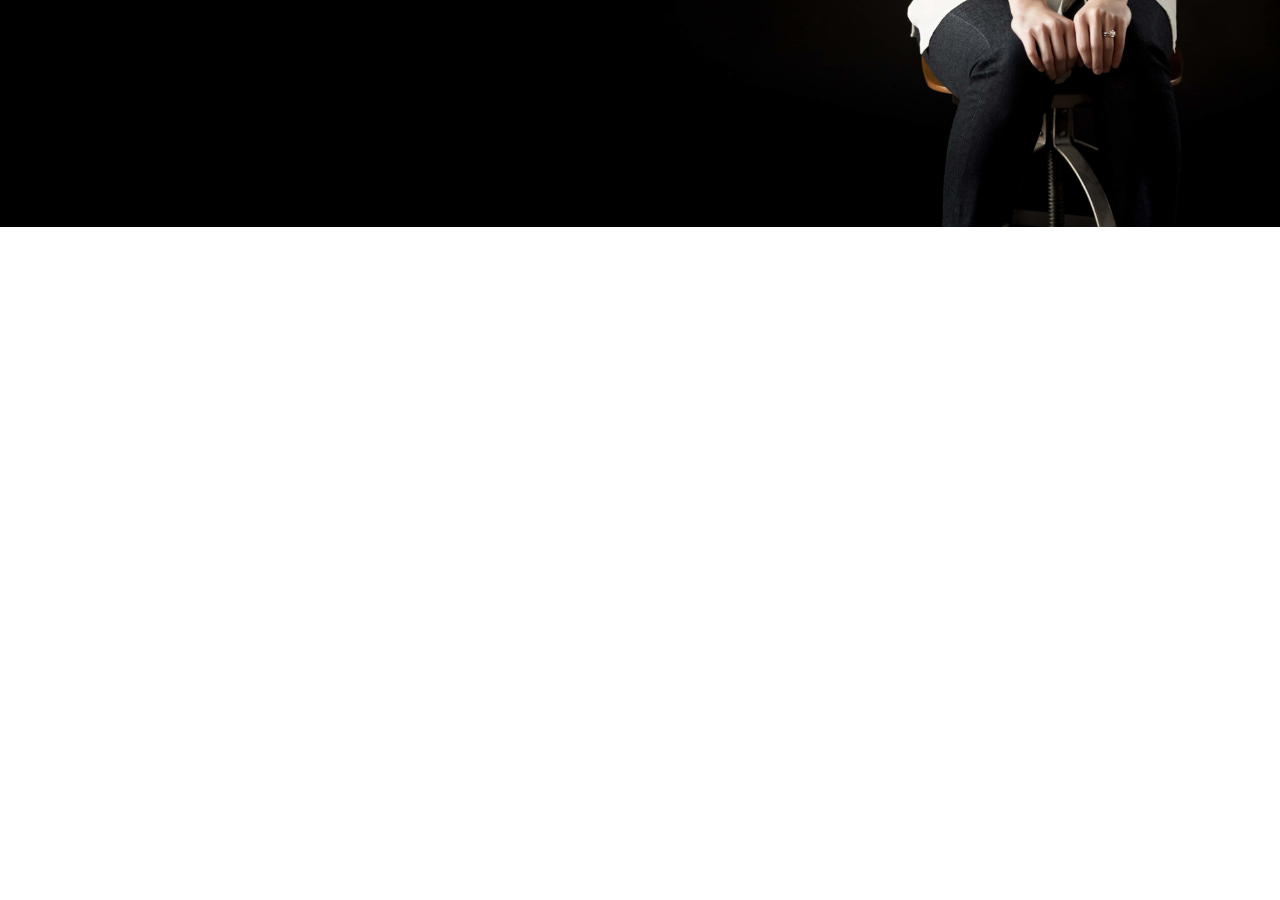
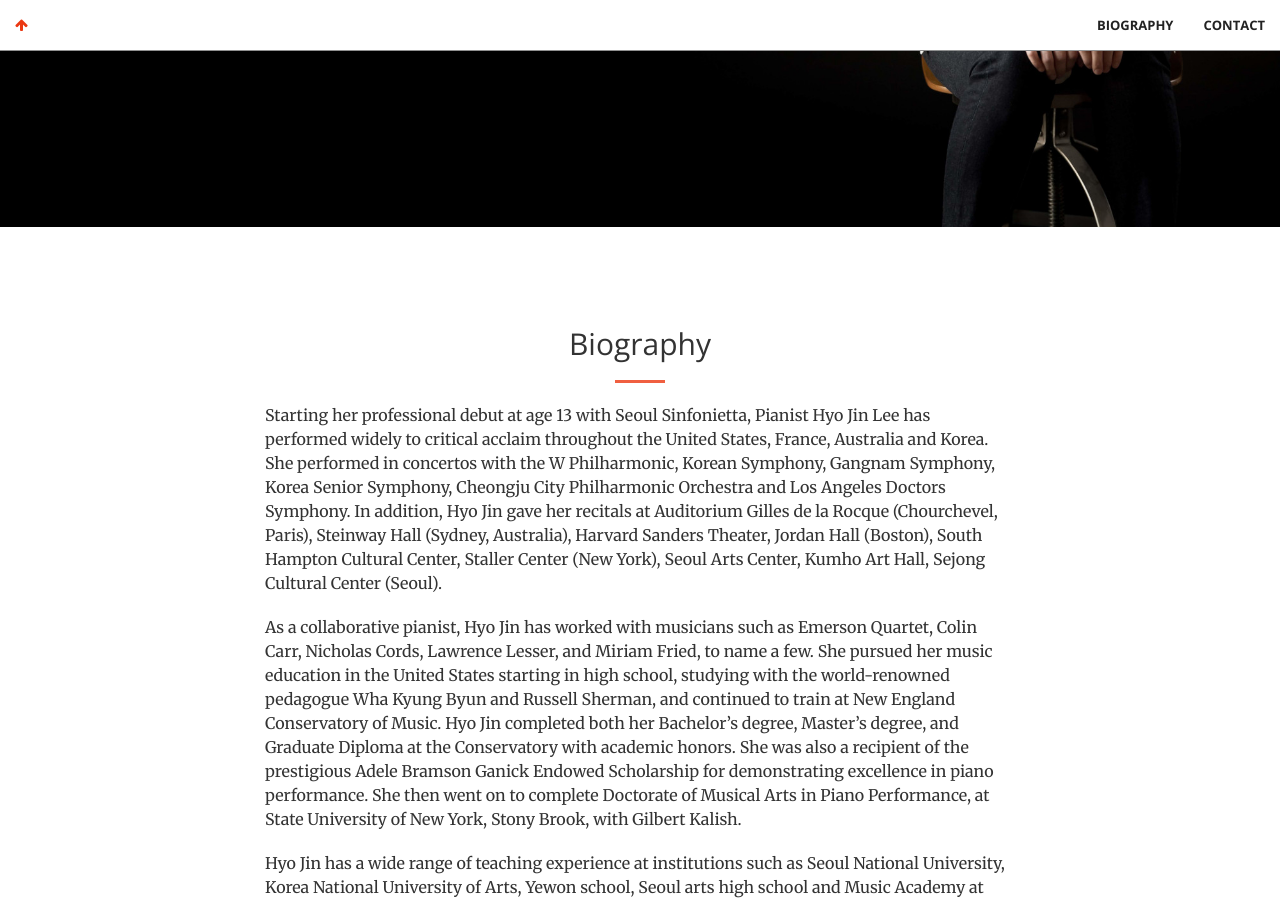
Before and after one commit to syoh/hjlee, a Jekyll site: the page built from index.html, in a window 1280 px wide and 900 px high, scrolled down 673 px. Built offline with Jekyll 4.4.1, drawn with Linux system fonts in a browser that asks for light colours; before the commit the page ends 900 px from its top, so only the background shows below that; some of the changed text lies outside the part shown.

Commit message:
clean up

```diff
--- /dev/null
+++ b/_includes/biography.html
@@ -0,0 +1,22 @@
+<section id="biography">
+    <div class="container">
+        <div class="row">
+            <div class="col-lg-8 col-lg-offset-2 text-left">
+                <h2 class="section-heading text-center">Biography</h2>
+                <hr class="primary">
+                <p>
+                    Starting her professional debut at age 13 with Seoul Sinfonietta, Pianist Hyo Jin Lee has performed widely to critical acclaim throughout the United States, France, Australia and Korea. She performed in concertos with the W Philharmonic, Korean Symphony, Gangnam Symphony, Korea Senior Symphony, Cheongju City Philharmonic Orchestra and Los Angeles Doctors Symphony. In addition, Hyo Jin gave her recitals at Auditorium Gilles de la Rocque (Chourchevel, Paris), Steinway Hall (Sydney, Australia), Harvard Sanders Theater, Jordan Hall (Boston), South Hampton Cultural Center, Staller Center (New York), Seoul Arts Center, Kumho Art Hall, Sejong Cultural Center (Seoul).
+                </p>
+                <p>
+                    As a collaborative pianist, Hyo Jin has worked with musicians such as Emerson Quartet, Colin Carr, Nicholas Cords, Lawrence Lesser, and Miriam Fried, to name a few. She pursued her music education in the United States starting in high school, studying with the world-renowned pedagogue Wha Kyung Byun and Russell Sherman, and continued to train at New England Conservatory of Music. Hyo Jin completed both her Bachelor’s degree, Master’s degree, and Graduate Diploma at the Conservatory with academic honors. She was also a recipient of the prestigious Adele Bramson Ganick Endowed Scholarship for demonstrating excellence in piano performance. She then went on to complete Doctorate of Musical Arts in Piano Performance, at State University of New York, Stony Brook, with Gilbert Kalish.
+                </p>
+                <p>
+                    Hyo Jin has a wide range of teaching experience at institutions such as Seoul National University, Korea National University of Arts, Yewon school, Seoul arts high school and Music Academy at Seoul Arts Center.
+                </p>
+            </div>
+            <div class="col-lg-8 col-lg-offset-2 text-center">
+                <a href="/files/CV-HyoJinLee.pdf" class="btn btn-primary btn-xl page-scroll">Curriculum Vitae</a>
+            </div>
+        </div>
+    </div>
+</section>
--- a/_includes/contact.html
+++ b/_includes/contact.html
@@ -2,30 +2,23 @@
     <div class="container">
         <div class="row">
             <div class="col-lg-8 col-lg-offset-2 text-center">
-                <h2 class="section-heading">Let's Get In Touch!</h2>
+                <h2 class="section-heading">Contact</h2>
                 <hr class="primary">
-                <p>Ready to start your next project with us? That's great! Give us a call or send us an email and we will get back to you as soon as possible!</p>
             </div>
             {% comment %}
             {% endcomment %}
-        <div class="col-lg-2 col-lg-offset-2 text-center">
+            <div class="col-lg-2 col-lg-offset-3 text-center">
                 <a href="https://twitter.com/{{ site.twitter_username }}">
-                <i class="fa fa-twitter fa-3x wow bounceIn" data-wow-delay=".1s"></i>
-                <p>{{ site.twitter_username }}</p>
+                    <i class="fa fa-university fa-3x wow bounceIn" data-wow-delay=".1s"></i>
+                    <p>Music Department, Westmont College</p>
                 </a>
             </div>
-        <div class="col-lg-2 col-lg-offset-1 text-center">
+            <div class="col-lg-2 col-lg-offset-2 text-center">
                 <a href="mailto:{{ site.email }}">
                     <i class="fa fa-envelope-o fa-3x wow bounceIn" data-wow-delay=".1s"></i>
                     <p>{{ site.email }}</p>
                 </a>
             </div>
-        <div class="col-lg-2 col-lg-offset-1 text-center">
-            <a href="https://github.com/{{ site.github_username }}">
-            <i class="fa fa-github fa-3x wow bounceIn" data-wow-delay=".1s"></i>
-                <p>{{ site.github_username }}</p>
-            </a>
         </div>
-
     </div>
 </section>
--- a/_includes/header.html
+++ b/_includes/header.html
@@ -5,8 +5,6 @@
             <!--
             <p>Start Bootstrap can help you build better websites using the Bootstrap CSS framework! Just download your template and start going, no strings attached!</p>
             -->
-            <hr>
-            <a href="/files/CV-HyoJinLee.pdf" class="btn btn-primary btn-xl page-scroll">Curriculum Vitae</a>
         </div>
     </div>
 </header>
--- a/_includes/nav.html
+++ b/_includes/nav.html
@@ -8,20 +8,14 @@
                 <span class="icon-bar"></span>
                 <span class="icon-bar"></span>
             </button>
-            <a class="navbar-brand page-scroll" href="#page-top">Start Bootstrap</a>
+            <a class="navbar-brand page-scroll" href="#page-top"><i class="fa fa-arrow-up fa-1x"></i></a>
         </div>
 
         <!-- Collect the nav links, forms, and other content for toggling -->
         <div class="collapse navbar-collapse" id="bs-example-navbar-collapse-1">
             <ul class="nav navbar-nav navbar-right">
                 <li>
-                    <a class="page-scroll" href="#about">About</a>
-                </li>
-                <li>
-                    <a class="page-scroll" href="#services">Services</a>
-                </li>
-                <li>
-                    <a class="page-scroll" href="#portfolio">Portfolio</a>
+                    <a class="page-scroll" href="#biography">Biography</a>
                 </li>
                 <li>
                     <a class="page-scroll" href="#contact">Contact</a>
--- a/_layouts/front.html
+++ b/_layouts/front.html
@@ -4,16 +4,11 @@
 {% include head.html %}
 
 <body id="page-top">
+  {% include nav.html %}
   {% include header.html %}
+  {% include biography.html %}
+  {% include contact.html %}
   {% include scripts.html %}
-  {% comment %}
-  {% include call-to-action.html %}
-  {% include nav.html %}
-  {% include services.html %}
-  {% include portfolio.html %}
-  {% include aside.html %}
-  {% include contact.html %}
-  {% endcomment %}
 </body>
 
 </html>
```
Also changed, not shown: _includes/aside.html (deleted, +0 -8 lines), _includes/call-to-action.html (deleted, +0 -12 lines), _includes/portfolio.html (deleted, +0 -96 lines), _includes/services.html (deleted, +0 -42 lines). Lines whose indentation alone changed are shown as unchanged.
